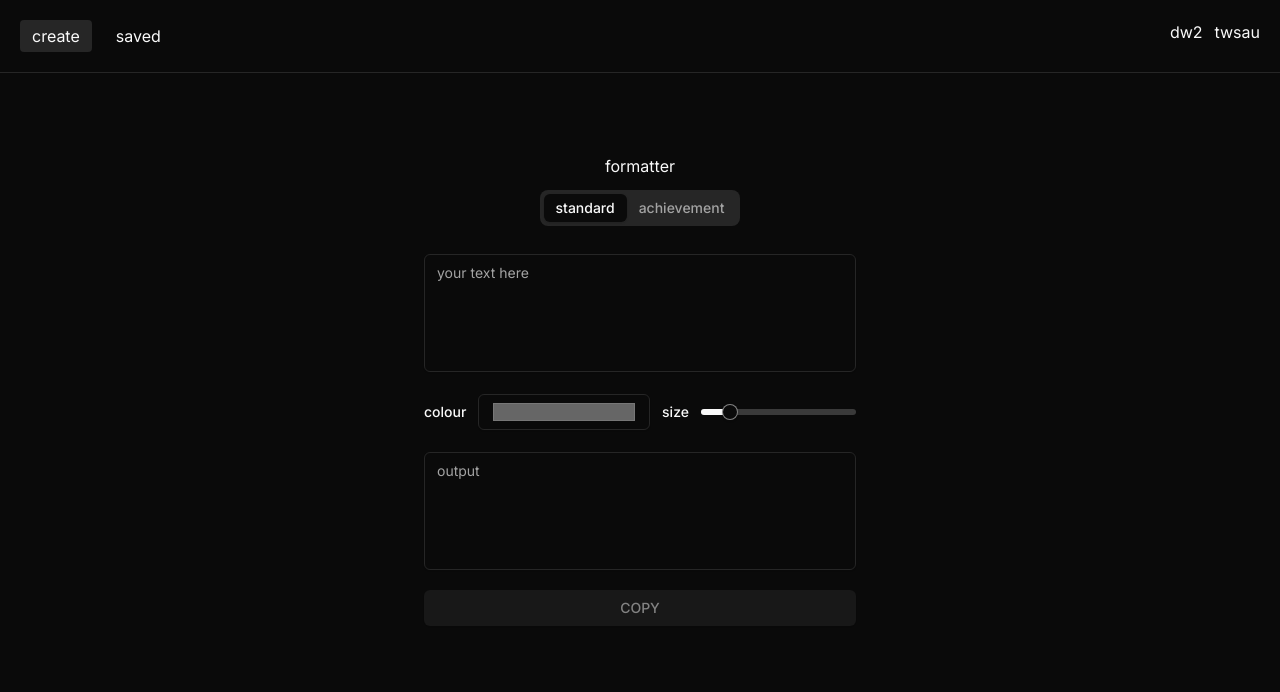
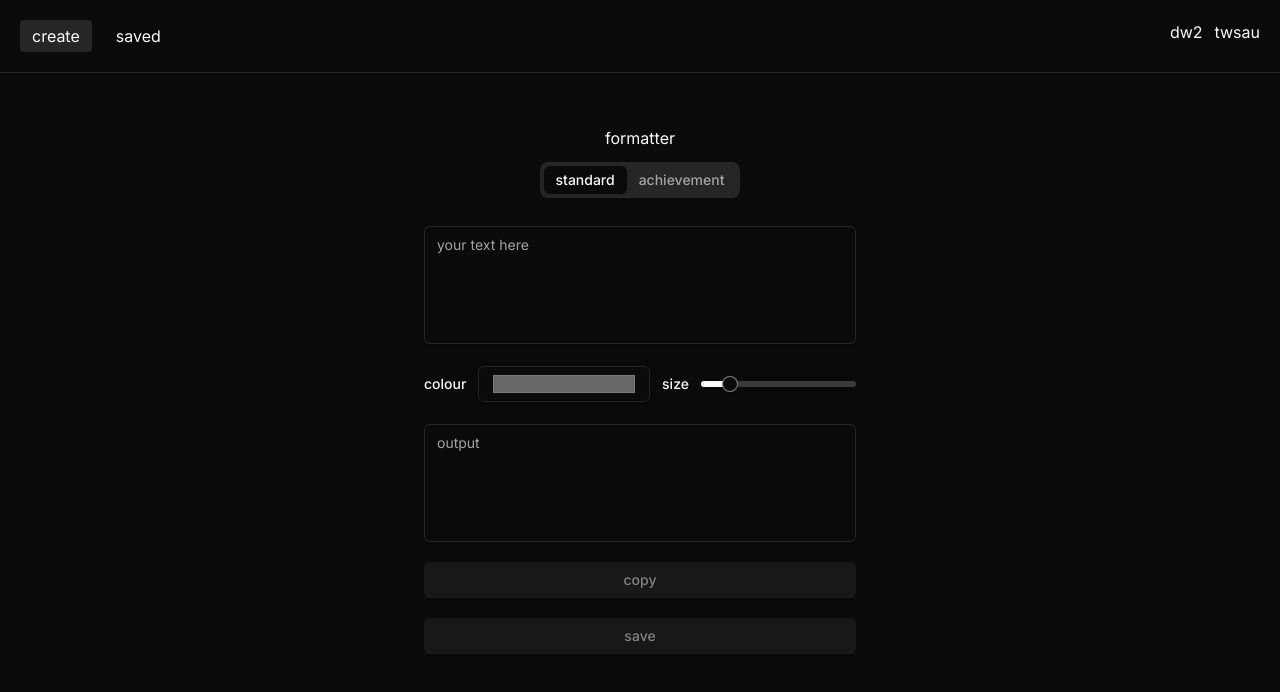
Before and after one commit to twsau/dw2-text-generator, a Next.js app: page / in a window 1280 px wide. Shown: the top 692 px of the page. Built offline with nearby package versions, Linux system fonts and the light colour scheme.

Commit message:
better saving

```diff
--- a/components/Formatter/Achievement/index.tsx
+++ b/components/Formatter/Achievement/index.tsx
@@ -5,6 +5,7 @@ import { OutputArea } from "@/components/OutputArea";
 import { Button } from "@/components/ui/button";
 import { Spacer } from "@/components/ui/spacer";
 import { useToast } from "@/components/ui/use-toast";
+import { saveMessage } from "@/state/messages";
 import { useEffect, useState } from "react";
 
 export const AchievementFormatter = () => {
@@ -29,7 +30,14 @@ export const AchievementFormatter = () => {
       <Spacer />
       <OutputArea value={output} />
       <Button disabled={!output} variant="secondary" onClick={copy}>
-        COPY
+        copy
+      </Button>
+      <Button
+        disabled={!output}
+        variant="secondary"
+        onClick={() => saveMessage(output, "standard")}
+      >
+        save
       </Button>
     </div>
   );
--- a/components/Formatter/Standard/index.tsx
+++ b/components/Formatter/Standard/index.tsx
@@ -5,6 +5,7 @@ import { Options } from "@/components/Options";
 import { OutputArea } from "@/components/OutputArea";
 import { Button } from "@/components/ui/button";
 import { useToast } from "@/components/ui/use-toast";
+import { saveMessage, useMessages } from "@/state/messages";
 import { useEffect, useState } from "react";
 
 export const StandardFormatter = () => {
@@ -15,6 +16,7 @@ export const StandardFormatter = () => {
   });
   const [output, setOutput] = useState("");
   const { toast } = useToast();
+  const { standard: messages } = useMessages();
 
   useEffect(() => {
     setOutput(
@@ -31,6 +33,13 @@ export const StandardFormatter = () => {
     });
   };
 
+  const save = () => {
+    saveMessage(output, "standard");
+    toast({
+      description: "message saved!",
+    });
+  };
+
   return (
     <div className="p-5 flex flex-col gap-5 justify-center h-full max-w-lg mx-auto">
       <InputArea onChange={setInput} value={input} />
@@ -40,7 +49,16 @@ export const StandardFormatter = () => {
       />
       <OutputArea value={output} />
       <Button disabled={!output} variant="secondary" onClick={copy}>
-        COPY
+        copy
+      </Button>
+      <Button
+        disabled={
+          !output || !!messages.find((message) => message.string === output)
+        }
+        variant="secondary"
+        onClick={save}
+      >
+        save
       </Button>
     </div>
   );
--- a/package.json
+++ b/package.json
@@ -31,9 +31,11 @@
     "tailwindcss": "3.3.3",
     "tailwindcss-animate": "^1.0.6",
     "typescript": "5.1.6",
+    "uuid": "^9.0.0",
     "zustand": "^4.4.1"
   },
   "devDependencies": {
+    "@types/uuid": "^9.0.2",
     "@typescript-eslint/eslint-plugin": "^6.3.0"
   }
 }
--- a/state/messages.ts
+++ b/state/messages.ts
@@ -1,6 +1,6 @@
-import { randomUUID } from "crypto";
 import { create } from "zustand";
 import { persist } from "zustand/middleware";
+import { v4 as uuid } from "uuid";
 
 export const useMessages = create<Messages>()(
   persist(
@@ -17,7 +17,7 @@ export const useMessages = create<Messages>()(
 
 export const saveMessage = (message: string, type: keyof Messages) =>
   useMessages.setState((state) => ({
-    [type]: [...state[type], { id: randomUUID(), string: message }],
+    [type]: [...state[type], { id: uuid(), string: message }],
   }));
 
 export const deleteMessage = (id: string, type: keyof Messages) =>
```
Also changed, not shown: 1 other file (tests, documents, lock files or other folders).
